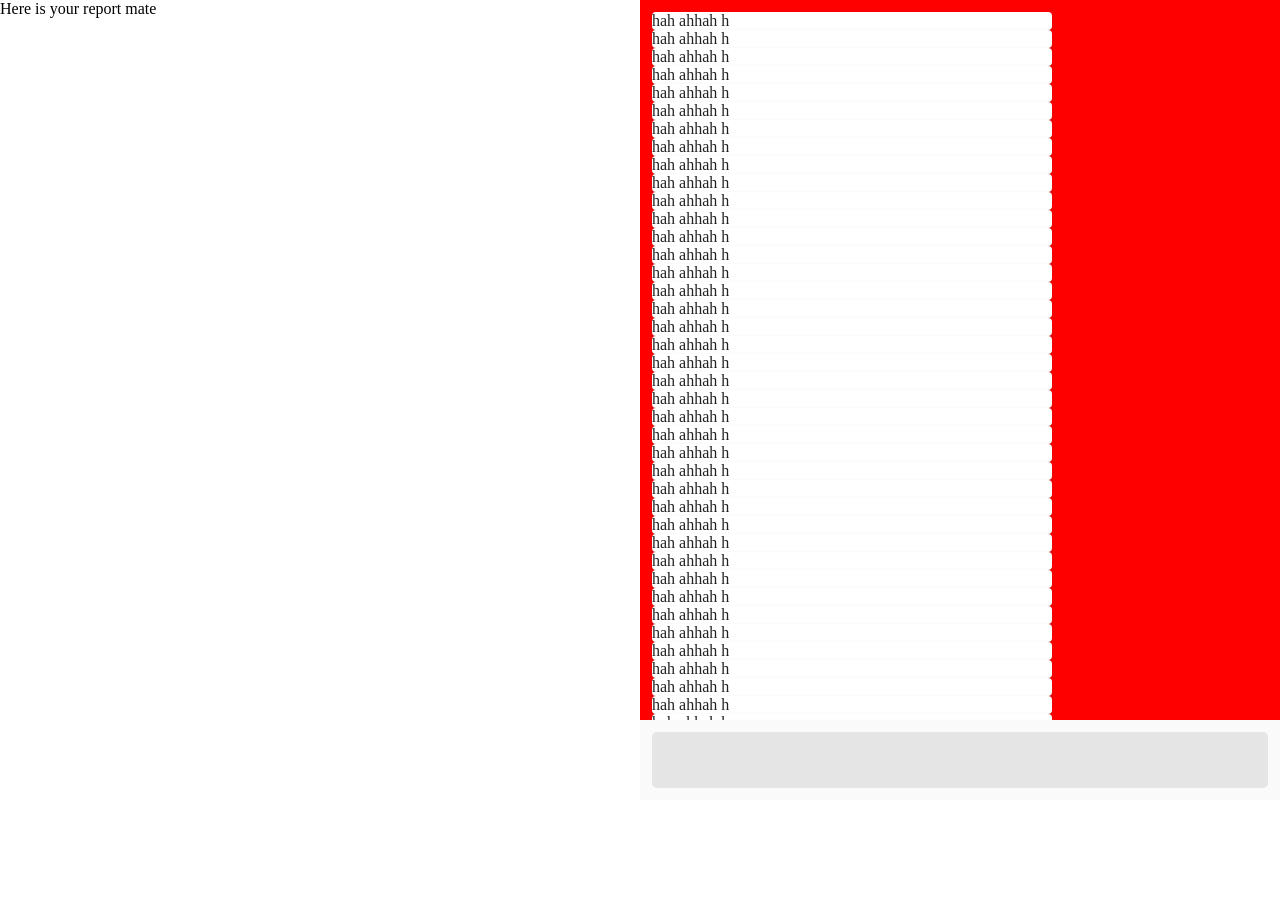
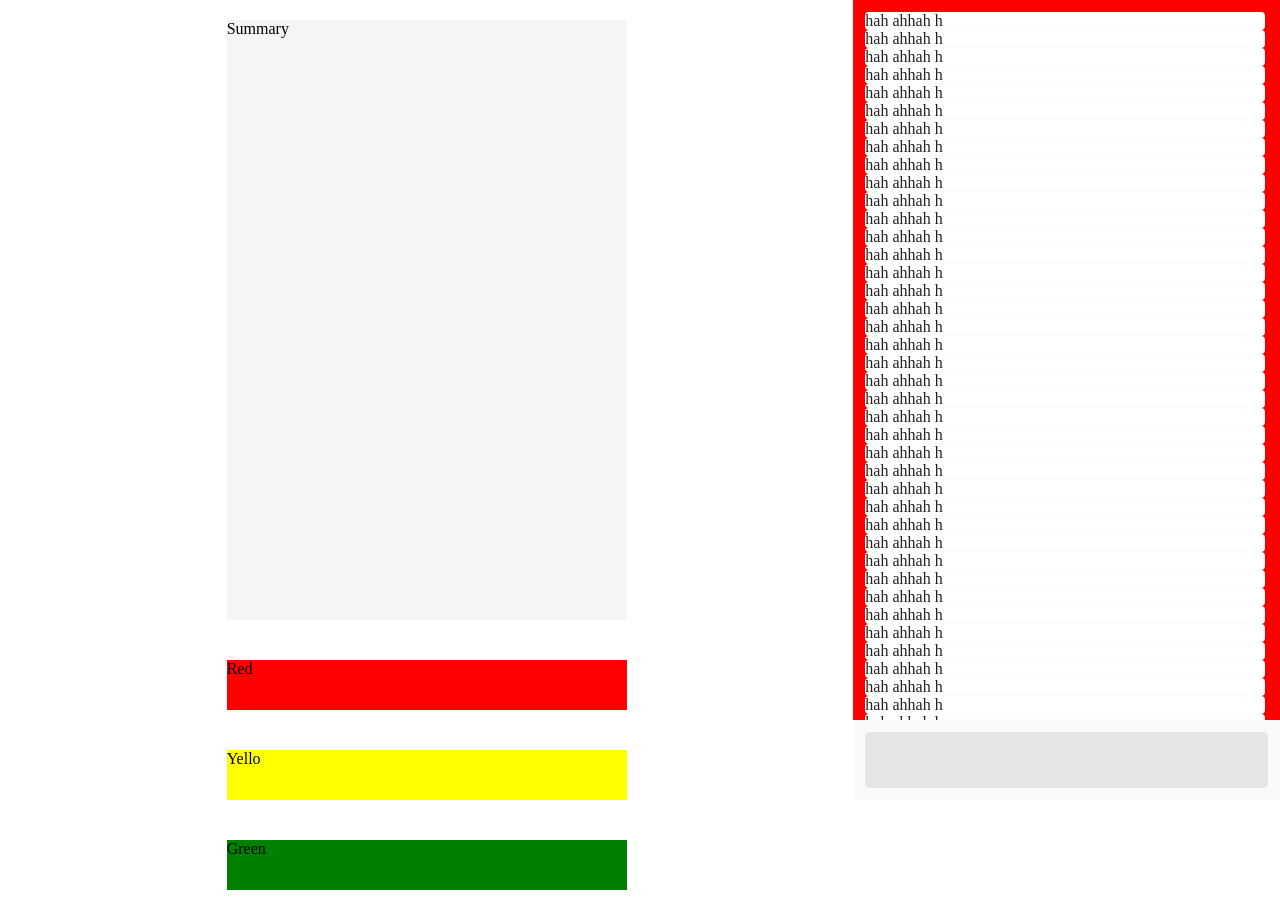
Before and after one commit to kamleshdhondge/aihackathonmonolith, a React (Create React App) app in the folder frontend/: page / in a window 1280 px wide. Both pictures are taken after a click on the button "Go to the second page". Before the commit the page ends 800 px from the top, so only its background shows below. Built offline with nearby package versions, Linux system fonts and the light colour scheme.

Commit message:
Merge conflict

```diff
--- a/frontend/src/components/Main.js
+++ b/frontend/src/components/Main.js
@@ -1,9 +1,32 @@
 import './Main.css'
 import {Chat} from './Chat';
+import Grid from "@mui/material/Grid";
 
 const LeftSideView = () => {
-    return <div className='column'>Here is your report mate</div>
-}
+  return (
+    <>
+      <Grid
+        container
+        direction="column"
+        justifyContent="center"
+        alignItems="center"
+      >
+        <Grid item >
+          <div style={{ backgroundColor: '#f5f5f5', height: 600, width:400, margin:20 }}>Summary</div>
+        </Grid>
+        <Grid item >
+          <div style={{ backgroundColor: 'red', height: 50, width:400, margin:20 }}>Red</div>
+        </Grid>
+        <Grid item >
+          <div style={{ backgroundColor: 'yellow', height: 50, width:400, margin:20 }}>Yello</div>
+        </Grid>
+        <Grid item >
+          <div style={{ backgroundColor: 'green', height: 50, width:400, margin:20 }} >Green</div>
+        </Grid>
+      </Grid>
+    </>
+  );
+};
 
 const RightSideView = () => {
    return <div className='column'>
@@ -12,8 +35,11 @@ const RightSideView = () => {
 }
 
 export const Main = (props) => {
-    return <div className='container'>
-        <LeftSideView />
-        <RightSideView />
+  return (
+    <div className="container">
+
+      <LeftSideView />
+      <RightSideView />
     </div>
-}
+  );
+};
```
Also changed, not shown: 1 other file (tests, documents, lock files or other folders).
